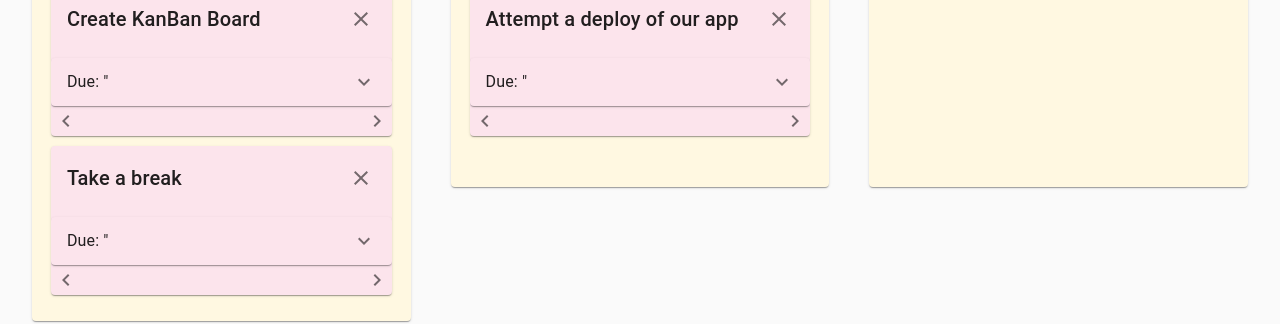
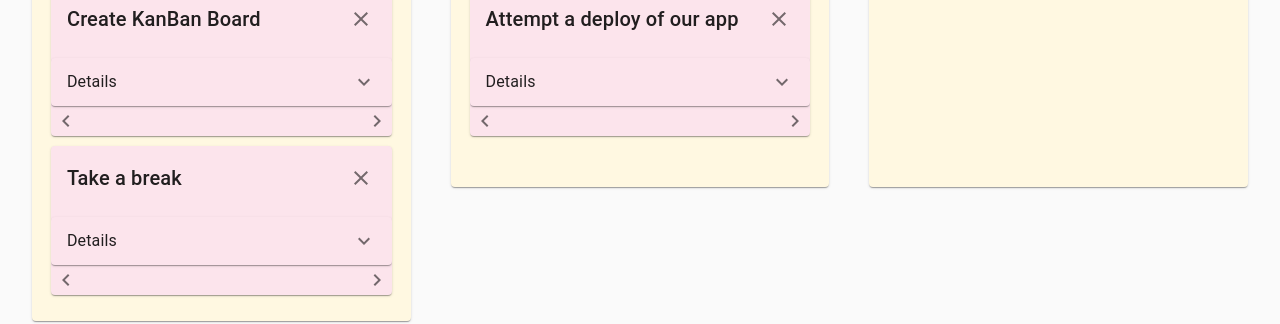
Before and after one commit to Nick00Hash/kanban-board, a React (Create React App) app: page /kanban in a window 1280 px wide. Shown: the part 205-529 px from the top of the page. Built offline with nearby package versions, Linux system fonts and the light colour scheme.

Commit message:
changed due to details

```diff
--- a/src/ui/CardAccordion.js
+++ b/src/ui/CardAccordion.js
@@ -50,7 +50,7 @@ const CardAccordion = (props) => {
           id="accordion-details"
         >
           <Typography className={classes.secondaryHeading}>
-            Due: {JSON.stringify(selectedDate).substring(1, 11)}
+            Details
           </Typography>
         </AccordionSummary>
         <AccordionDetails>
--- a/src/ui/ModalForm.js
+++ b/src/ui/ModalForm.js
@@ -58,7 +58,7 @@ const ModalForm = (props) => {
       <TextField
         className={classes.spacing}
         id="description"
-        label="Description"
+        label="Details"
         variant="outlined"
         multiline
         fullWidth
```
